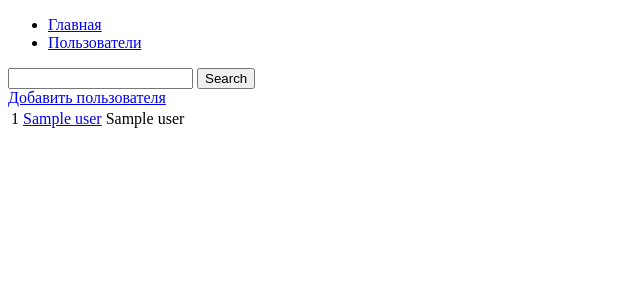
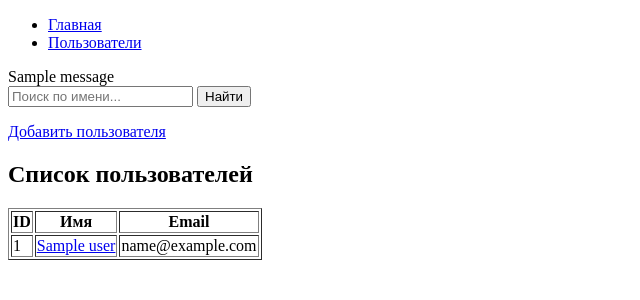
Before and after one commit to Vitalmet/PyCharm, a Flask app: template hexlet-flask-example/templates/users/index.html in a window 1280 px wide. Shown: the top 300 px of the page, without its empty margins (0-640 px from the left). Run offline with Flask 3, Linux system fonts and the light colour scheme; the template is opened without the code that fills it: most values are stand-ins (such as "Sample title", 1, 10 or a date in 2020); one stand-in notice (Sample message) is shown.

Commit message:
I'm learning programming

```diff
--- a/hexlet-flask-example/example.py
+++ b/hexlet-flask-example/example.py
@@ -3,7 +3,16 @@ import uuid
 import logging
 from urllib import request
 
-from flask import Flask, redirect, render_template, request, url_for
+from flask import (
+    Flask,
+    redirect,
+    render_template,
+    request,
+    url_for,
+    get_flashed_messages,
+    flash
+)
+
 
 
 #настройка логирования
@@ -15,6 +24,8 @@ logger = logging.getLogger(__name__)
 
 # Это callable WSGI-приложение
 app = Flask(__name__)
+app.secret_key = "secret_key"
+
 try:
     users = json.load(open('users.json'))
     logger.debug(f"Загружено {len(users)} пользователей из users.json")
@@ -44,7 +55,7 @@ def get_users():
         logger.error(f"Ошибка парсинга users.json при чтении: {e}")
         users = []
 
-
+    messages = get_flashed_messages(with_categories=True)
     term = request.args.get('term', '')
     filtered_users = [user for user in users if term in user['name']]
     logger.debug(f"Поиск по запросу '{term}': найдено {len(filtered_users)} пользователей")
@@ -52,6 +63,7 @@ def get_users():
         'users/index.html',
         users=filtered_users,
         search=term,
+        messages=messages,
     )
 
 @app.post('/users')
@@ -62,8 +74,8 @@ def users_post():
     if errors:
         logger.warning(f"Ошибки валидации при создании пользователя: {errors}")
         return render_template(
-            'users.new.html',
-            users=user_data,
+            'users/new.html',
+            user=user_data,
             errors=errors,
         )
     id = str(uuid.uuid4())
@@ -75,11 +87,11 @@ def users_post():
     users.append(user)
     try:
         with open('./users.json', 'w') as f:
-            json.dump(user, f)
+            json.dump(users, f)
         logger.info(f"Создан новый пользователь: id={id}, name={user['name']}, email={user['email']}")
     except Exception as e:
         logger.error(f"Ошибка при сохранении пользователя в файл: {e}")
-        return redirect(url_for('get_users'), code=302)
+        flash('Пользователь успешно добавлен', 'success')
     return redirect(url_for('get_users'), code=302)
 
 @app.route("/users/new")
@@ -103,7 +115,7 @@ def show_user(id):
         user = next(user for user in users if id == str(user['id']))
         logger.debug(f"Найден пользователь: {user['name']}")
         return render_template(
-            'users.show.html',
+            'users/show.html',
             user=user,
         )
     except FileNotFoundError as e:
--- a/hexlet-flask-example/templates/users/index.html
+++ b/hexlet-flask-example/templates/users/index.html
@@ -4,25 +4,35 @@
 
 {% block content %}
 <form action="{{ url_for('get_users') }}" method="get">
-    <input type="search" name="term" value="{{ search }}" />
-    <input type="submit" value="Search" />
+    <input type="search" name="term" value="{{ search }}" placeholder="Поиск по имени..."/>
+    <input type="submit" value="Найти" />
 </form>
 
-<a href="{{ url_for('users_new') }}">Добавить пользователя</a>
+<p><a href="{{ url_for('users_new') }}">Добавить пользователя</a></p>
 
-<table>
+<h2>Список пользователей</h2>
+<table border="1">
+    <thead>
+        <tr>
+            <th>ID</th>
+            <th>Имя</th>
+            <th>Email</th>
+        </tr>
+    </thead>
+    <tbody>
         {% for user in users %}
         <tr>
-       <td>
-           {{ user.id }}
-       </td>
+            <td>{{ user.id }}</td>
             <td>
                 <a href="{{ url_for('show_user', id=user.id) }}">{{ user.name }}</a>
             </td>
-       <td>
-           {{ user.name }}
-       </td>
+            <td>{{ user.email }}</td>
+        </tr>
+        {% else %}
+        <tr>
+            <td colspan="3">Пользователи не найдены</td>
         </tr>
         {% endfor %}
+    </tbody>
 </table>
 {% endblock %}
--- a/hexlet-flask-example/templates/users/layout.html
+++ b/hexlet-flask-example/templates/users/layout.html
@@ -1,6 +1,7 @@
 <!DOCTYPE html>
-<html lang="en">
+<html lang="ru">
 <head>
+    <meta charset="UTF-8">
     <title>{% block title %}Flask проект{% endblock %}</title>
 </head>
 <body>
@@ -13,6 +14,16 @@
     {% endblock %}
 </div>
 <div id="content">
+    {% with messages = get_flashed_messages(with_categories=true) %}
+        {% if messages %}
+            {% for category, message in messages %}
+                <div>
+                    {{ message }}
+                </div>
+            {% endfor %}
+        {% endif %}
+    {% endwith %}
+
     {% block content %}{% endblock %}
 </div>
 </body>
--- a/hexlet-flask-example/templates/users/show.html
+++ b/hexlet-flask-example/templates/users/show.html
@@ -8,7 +8,7 @@
     <h1>Информация о пользователе</h1>
     <div>id = {{ user.id }}</div>
     <div>nickname = {{ user.name }}</div>
+
+    <p><a href="{{ url_for('get_users') }}">Назад к списку пользователей</a></p>
 </body>
 </html>
-
-<p><a href="{{ url_for('get_users') }}">Назад к списуц пользователей</a></p>
```
Also changed, not shown: hexlet-flask-example/templates/users/new.html (+7 -7 lines). Lines whose indentation alone changed are shown as unchanged.
